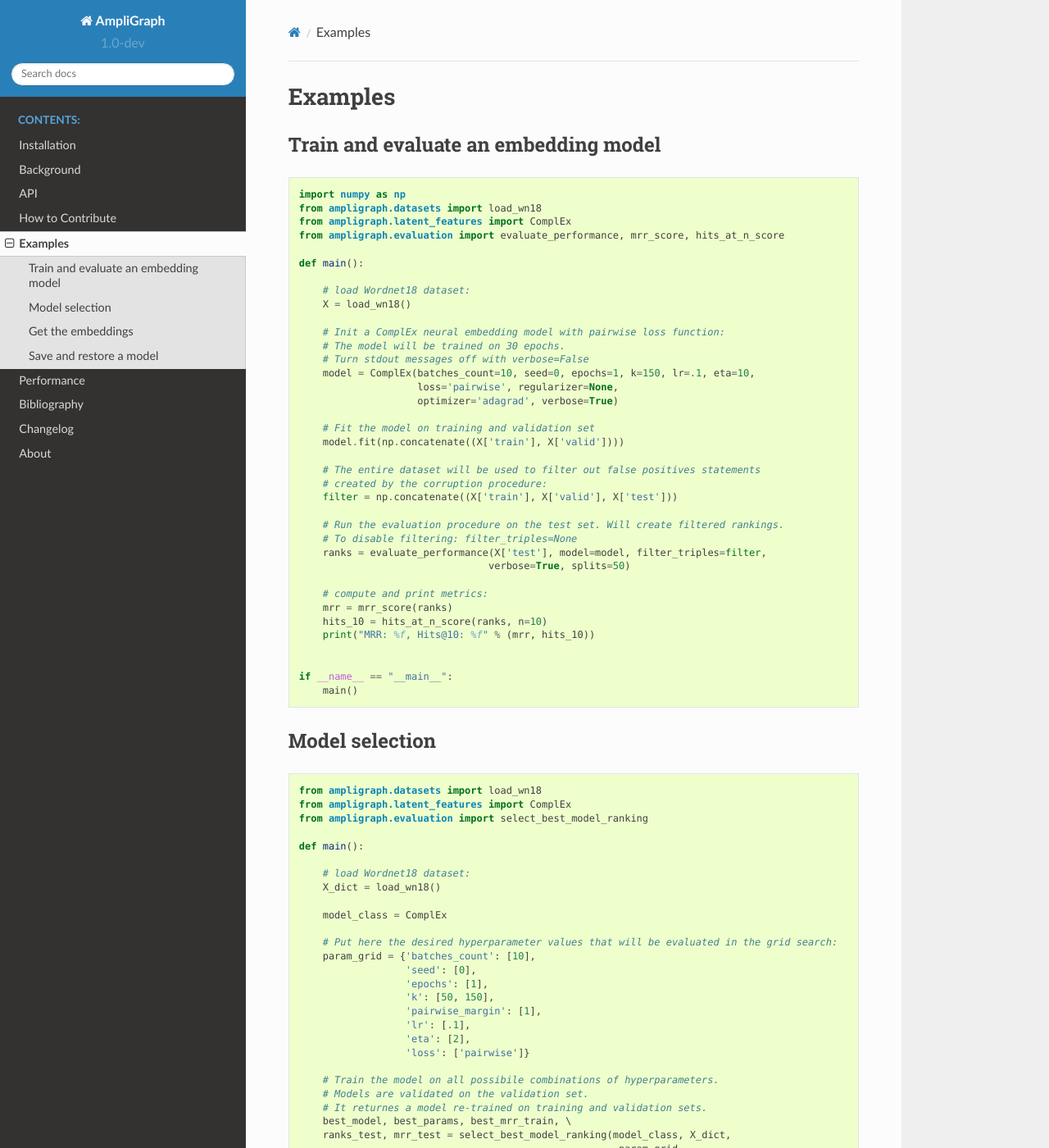
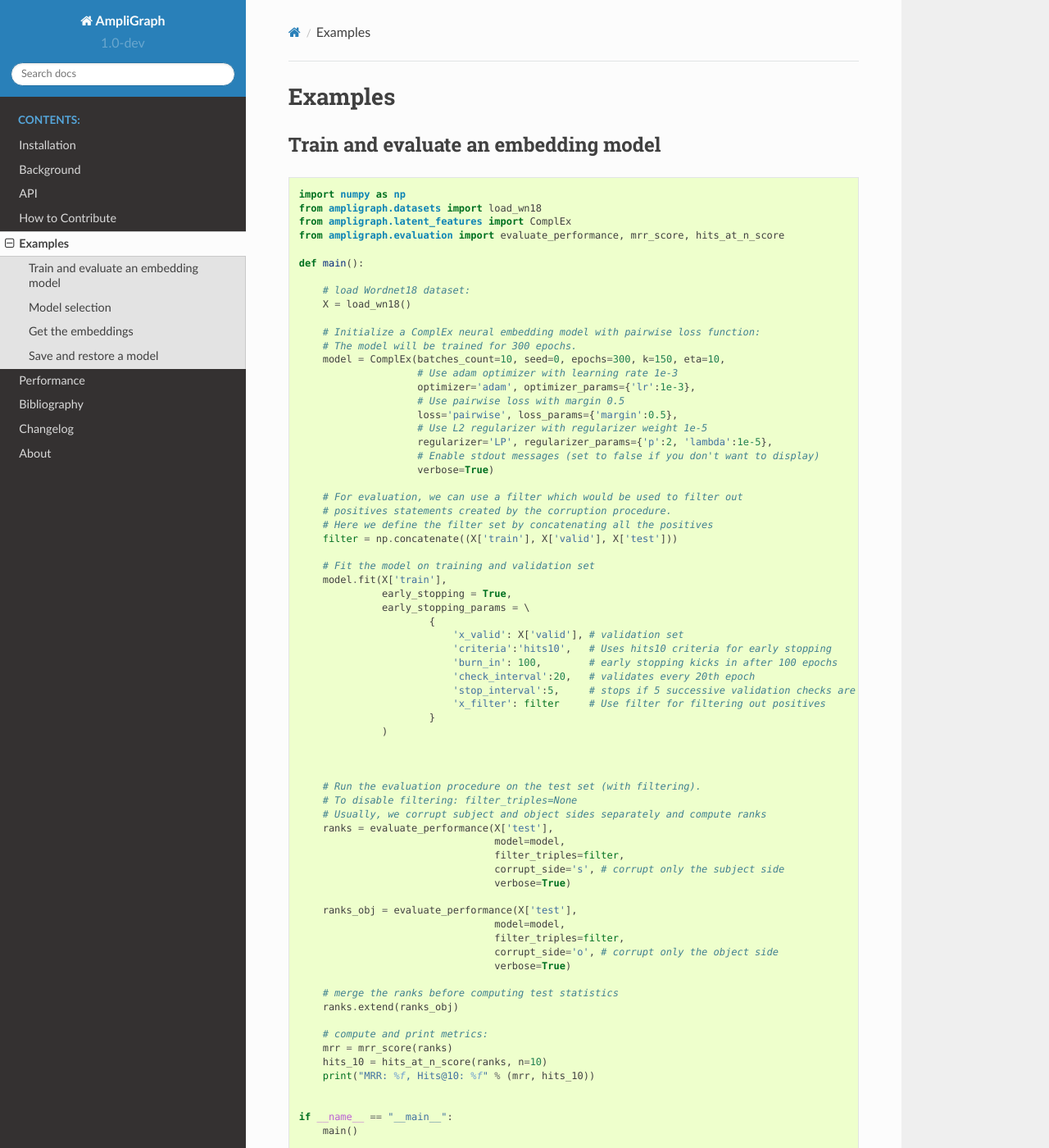
Before and after one commit to Accenture/AmpliGraph, a Sphinx documentation site: the page built from docs/examples.md, in a window 1280 px wide and 1400 px high. Shown: the whole window at 82% size. Built offline with Sphinx 7.4.7 and the Read the Docs theme 2.0.0, drawn with Linux system fonts in a browser that asks for light colours; the version number is read from the project's files by our own code; some of the changed text lies outside the part shown.

Commit message:
Closing #37. Updated examples section in documentation to reflect the changes in our APIs

````diff
--- a/docs/examples.md
+++ b/docs/examples.md
@@ -13,24 +13,56 @@ def main():
     # load Wordnet18 dataset:
     X = load_wn18()
 
-    # Init a ComplEx neural embedding model with pairwise loss function:
-    # The model will be trained on 30 epochs.
-    # Turn stdout messages off with verbose=False
-    model = ComplEx(batches_count=10, seed=0, epochs=1, k=150, lr=.1, eta=10,
-                    loss='pairwise', regularizer=None,
-                    optimizer='adagrad', verbose=True)
+    # Initialize a ComplEx neural embedding model with pairwise loss function:
+    # The model will be trained for 300 epochs.
+    model = ComplEx(batches_count=10, seed=0, epochs=300, k=150, eta=10,
+                    # Use adam optimizer with learning rate 1e-3
+                    optimizer='adam', optimizer_params={'lr':1e-3},
+                    # Use pairwise loss with margin 0.5
+                    loss='pairwise', loss_params={'margin':0.5},
+                    # Use L2 regularizer with regularizer weight 1e-5
+                    regularizer='LP', regularizer_params={'p':2, 'lambda':1e-5},
+                    # Enable stdout messages (set to false if you don't want to display)
+                    verbose=True)
+
+    # For evaluation, we can use a filter which would be used to filter out
+    # positives statements created by the corruption procedure.
+    # Here we define the filter set by concatenating all the positives
+    filter = np.concatenate((X['train'], X['valid'], X['test']))
 
     # Fit the model on training and validation set
-    model.fit(np.concatenate((X['train'], X['valid'])))
+    model.fit(X['train'],
+              early_stopping = True,
+              early_stopping_params = \
+                      {
+                          'x_valid': X['valid'], # validation set
+                          'criteria':'hits10',   # Uses hits10 criteria for early stopping
+                          'burn_in': 100,        # early stopping kicks in after 100 epochs
+                          'check_interval':20,   # validates every 20th epoch
+                          'stop_interval':5,     # stops if 5 successive validation checks are bad.
+                          'x_filter': filter     # Use filter for filtering out positives
+                      }
+              )
 
-    # The entire dataset will be used to filter out false positives statements
-    # created by the corruption procedure:
-    filter = np.concatenate((X['train'], X['valid'], X['test']))
 
-    # Run the evaluation procedure on the test set. Will create filtered rankings.
+
+    # Run the evaluation procedure on the test set (with filtering).
     # To disable filtering: filter_triples=None
-    ranks = evaluate_performance(X['test'], model=model, filter_triples=filter,
-                                verbose=True, splits=50)
+    # Usually, we corrupt subject and object sides separately and compute ranks
+    ranks = evaluate_performance(X['test'],
+                                 model=model,
+                                 filter_triples=filter,
+                                 corrupt_side='s', # corrupt only the subject side
+                                 verbose=True)
+
+    ranks_obj = evaluate_performance(X['test'],
+                                 model=model,
+                                 filter_triples=filter,
+                                 corrupt_side='o', # corrupt only the object side
+                                 verbose=True)
+
+    # merge the ranks before computing test statistics
+    ranks.extend(ranks_obj)
 
     # compute and print metrics:
     mrr = mrr_score(ranks)
@@ -58,25 +90,51 @@ def main():
 
     model_class = ComplEx
 
-    # Put here the desired hyperparameter values that will be evaluated in the grid search:
-    param_grid = {'batches_count': [10],
-                  'seed': [0],
-                  'epochs': [1],
-                  'k': [50, 150],
-                  'pairwise_margin': [1],
-                  'lr': [.1],
-                  'eta': [2],
-                  'loss': ['pairwise']}
+    # Use the template given below for doing grid search.
+    param_grid = {
+                     "batches_count": [10],
+                     "seed": 0,
+                     "epochs": [4000],
+                     "k": [100, 50],
+                     "eta": [5,10],
+                     "loss": ["pairwise", "nll", "self_adversarial"],
+                     # We take care of mapping the params to corresponding classes
+                     "loss_params": {
+                         #margin corresponding to both pairwise and adverserial loss
+                         "margin": [0.5, 20],
+                         #alpha corresponding to adverserial loss
+                         "alpha": [0.5]
+                     },
+                     "embedding_model_params": {
+
+                     },
+                     "regularizer": [None, "LP"],
+                     "regularizer_params": {
+                         "p": [2],
+                         "lambda": [1e-4, 1e-5]
+                     },
+                     "optimizer": ["adam"],
+                     "optimizer_params":{
+                         "lr": [0.01, 0.0001]
+                     },
+                     "verbose": True
+                 }
 
     # Train the model on all possibile combinations of hyperparameters.
     # Models are validated on the validation set.
     # It returnes a model re-trained on training and validation sets.
     best_model, best_params, best_mrr_train, \
-    ranks_test, mrr_test = select_best_model_ranking(model_class, X_dict,
-                                                      param_grid,
-                                                      filter_retrain=True,
-                                                      eval_splits=100,
-                                                      verbose=True)
+    ranks_test, mrr_test = select_best_model_ranking(model_class, # Class handle of the model to be used
+                                                     # Dataset
+                                                     X_dict,
+                                                     # Parameter grid
+                                                     param_grid,
+                                                     # Use filtered set for eval
+                                                     use_filter=True,
+                                                     # corrupt subject and objects separately during eval
+                                                     use_default_protocol=True,
+                                                     # Log all the model hyperparams and evaluation stats
+                                                     verbose=True)
     print(type(best_model).__name__, best_params, best_mrr_train, mrr_test)
 
 if __name__ == "__main__":
@@ -124,9 +182,20 @@ model.fit(X)
 
 EXAMPLE_LOC = 'saved_models'
 
+# Use the trained model to predict
+y_pred_before = model.predict(np.array([['f', 'y', 'e'], ['b', 'y', 'd']]))
+print(y_pred_before)
+
+# Save the model
 save_model(model, EXAMPLE_LOC)
 
+# Restore the model
 restored_model = restore_model(EXAMPLE_LOC)
 
+# Use the restored model to predict
 y_pred_after = restored_model.predict(np.array([['f', 'y', 'e'], ['b', 'y', 'd']]))
+print(y_pred_after)
+
+# Assert that the before and after values are same
+assert(y_pred_before==y_pred_after)
 ```
````
Also changed, not shown: 1 other file.
